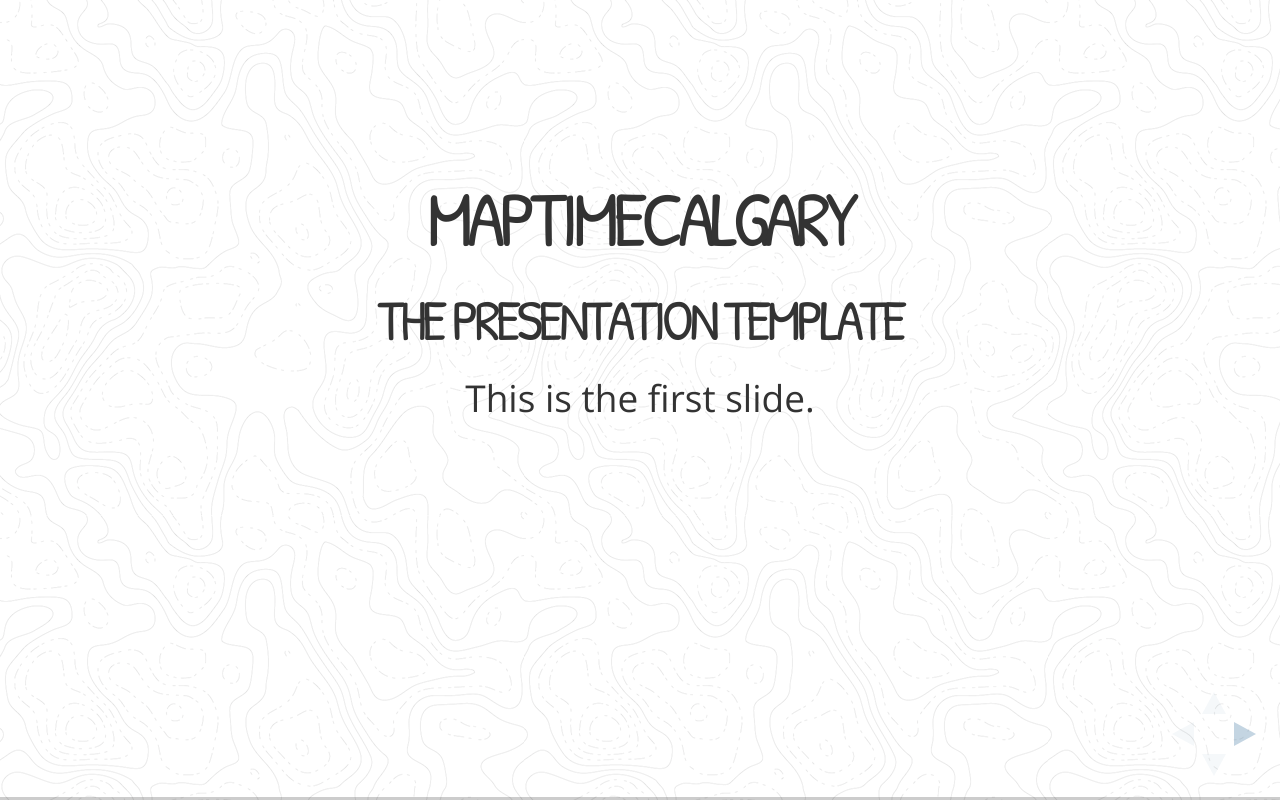
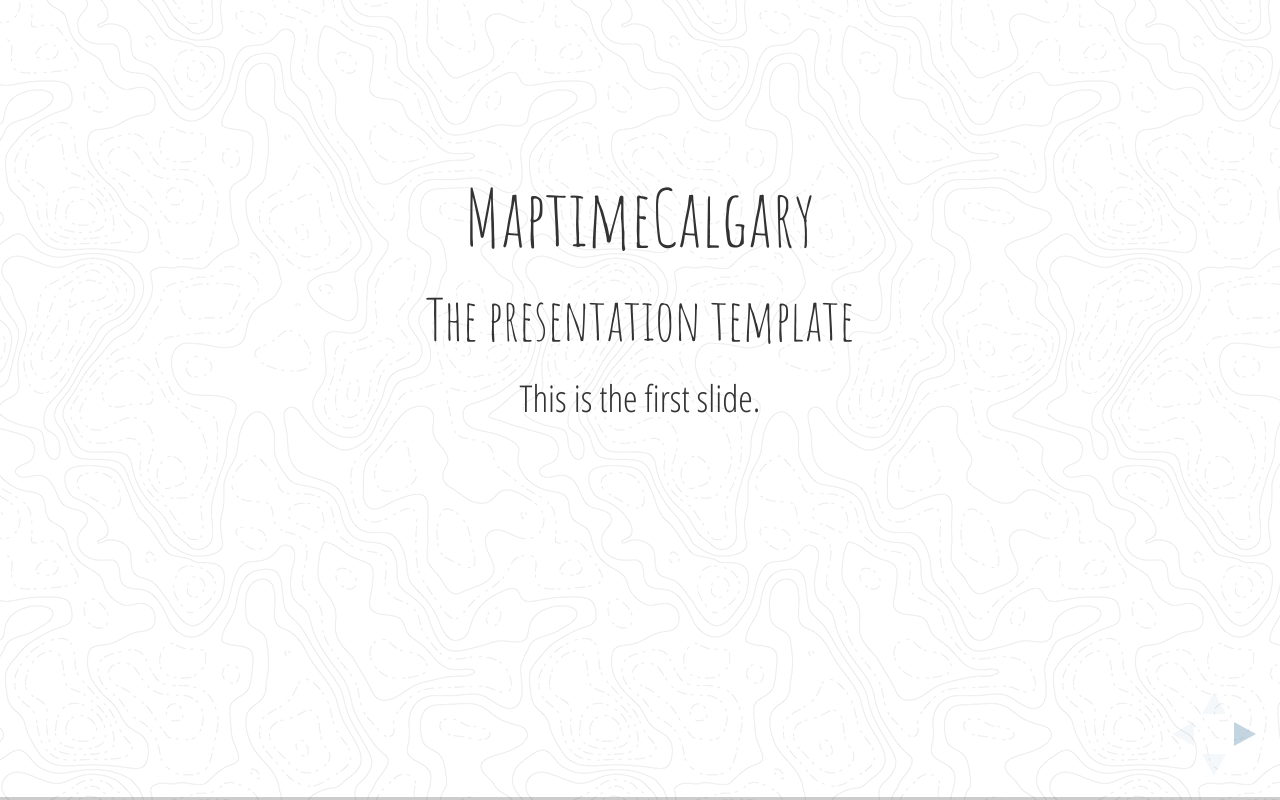
Before and after one commit to MaptimeCalgary/presentation-example, a website: page index.html in a window 1280 px wide. Drawn offline with nearby package versions, Linux system fonts and the light colour scheme.

Commit message:
Change slide fonts, cleanup source

```diff
--- a/theme/source/maptimecalgary.scss
+++ b/theme/source/maptimecalgary.scss
@@ -1,46 +1,73 @@
 /**
- * Sky theme for reveal.js.
+ * MaptimeCalgary Theme for reveal.js.
  *
- * Copyright (C) 2011-2012 Hakim El Hattab, http://hakim.se
+ * To customize the MaptimeCalgary template, edit this file. From the repo base
+ * directory, run the following to convert the following into CSS:
+ *
+ *   sass theme/source/maptimecalgary.scss:theme/maptimecalgary.css
+ *
+ * When making changes to the style, it can be helpful to keep sass running to
+ * watch your file for changes and automatically regenerate the CSS like so:
+ *
+ *   sass theme/source/maptimecalgary.scss:theme/maptimecalgary.css --watch
+ *
+ * This theme is MIT Licensed.
  */
 
 
 // Default mixins and settings -----------------
 @import "../template/mixins";
-@import "../../bower_components/reveal.js/css/theme/template/settings";
+@import "../../bower_components/reveal.js/css/theme/template/settings";  // Take a look at this file for an example of settings that can be overridden
 // ---------------------------------------------
 
 
+// Include theme-specific fonts
+@import url(http://fonts.googleapis.com/css?family=Open+Sans+Condensed:300);
+@import url(http://fonts.googleapis.com/css?family=Amatic+SC);
 
-// Include theme-specific fonts
-@import url(https://fonts.googleapis.com/css?family=Open+Sans:400,700,400italic,700italic);
-@import url(https://fonts.googleapis.com/css?family=Patrick+Hand:400italic,700italic,400,700);
+// Main Font
+$mainFont: 'Open Sans Condensed', sans-serif;
+$mainColor: #333;
 
-// Override theme settings (see ../template/settings.scss)
-$mainFont: 'Open Sans', sans-serif;
-$mainColor: #333;
-$headingFont: 'Patrick Hand', cursive;
+// Header
+$headingFont: 'Amatic SC', 'Open Sans Condensed', sans-serif;
 $headingColor: #333;
-$headingLetterSpacing: -0.08em;
+$headingTextTransform: none;
 $headingTextShadow: none;
-$backgroundColor: #f7fbfc;
+
+// Link
 $linkColor: #3b759e;
 $linkColorHover: lighten( $linkColor, 20% );
-$selectionBackgroundColor: #134674;
+
+// Text selection
+$selectionBackgroundColor: #ffc500;
+$selectionColor: #fff;
+
+// Background
+$backgroundColor: #f7fbfc;
+@mixin bodyBackground() {
+	// @include radial-gradient-image( rgba(0, 0, 0, .2), 'topographic-bg.png' );
+	background: url('topographic-bg.png');
+}
+
+
+// Theme template ------------------------------
+@import "../../bower_components/reveal.js/css/theme/template/theme";
+// ---------------------------------------------
+// Put anything to be overridden below...
 
 // Fix links so they are not cut off
 .reveal a {
 	line-height: 1.3em;
 }
 
-// Background generator
-@mixin bodyBackground() {
-	// @include radial-gradient-image( rgba(0, 0, 0, .2), 'topographic-bg.png' );
-	background: url('topographic-bg.png');
+// Smaller code size
+.reveal pre {
+	font-size: 0.45em;
 }
 
-
-
-// Theme template ------------------------------
-@import "../../bower_components/reveal.js/css/theme/template/theme";
-// ---------------------------------------------
+// Remove image border in slides
+.reveal section img {
+	border: none;
+	box-shadow: none;
+}
```
Also changed, not shown: theme/maptimecalgary.css, 1 other file.
